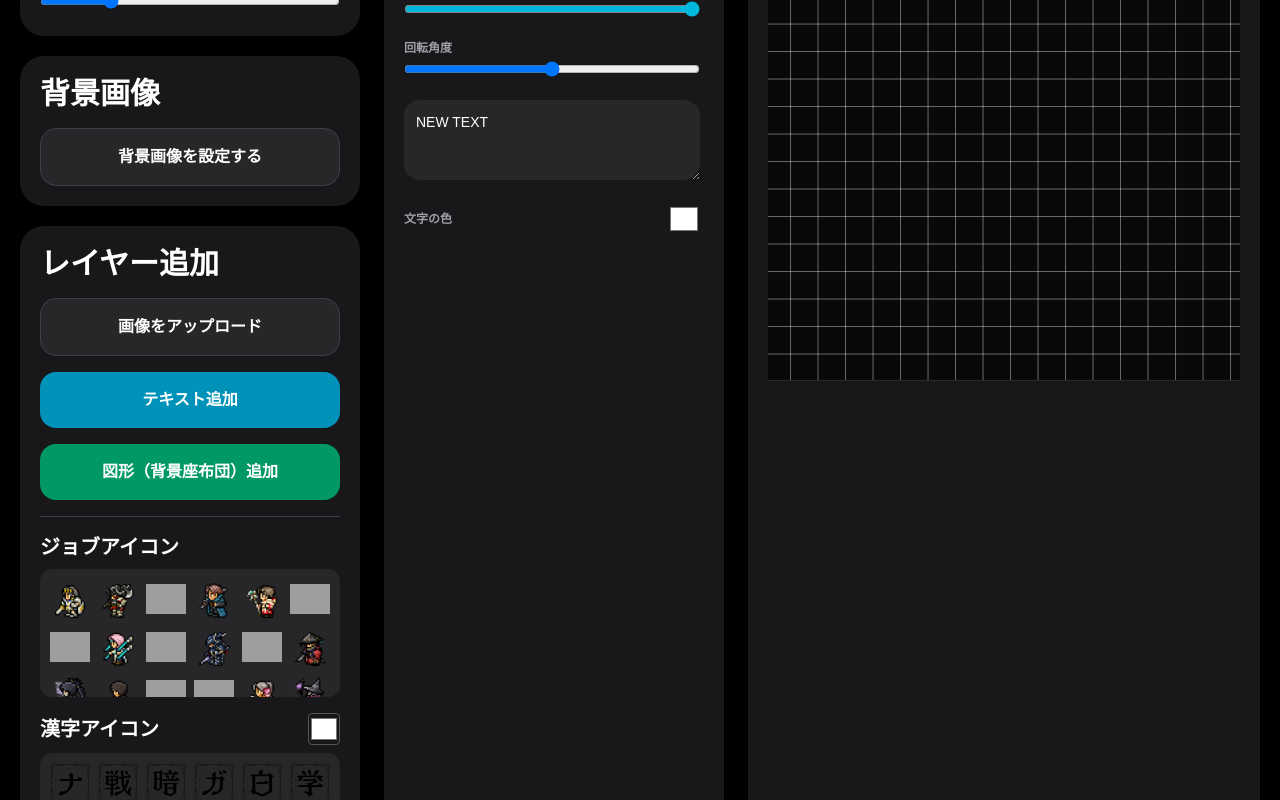
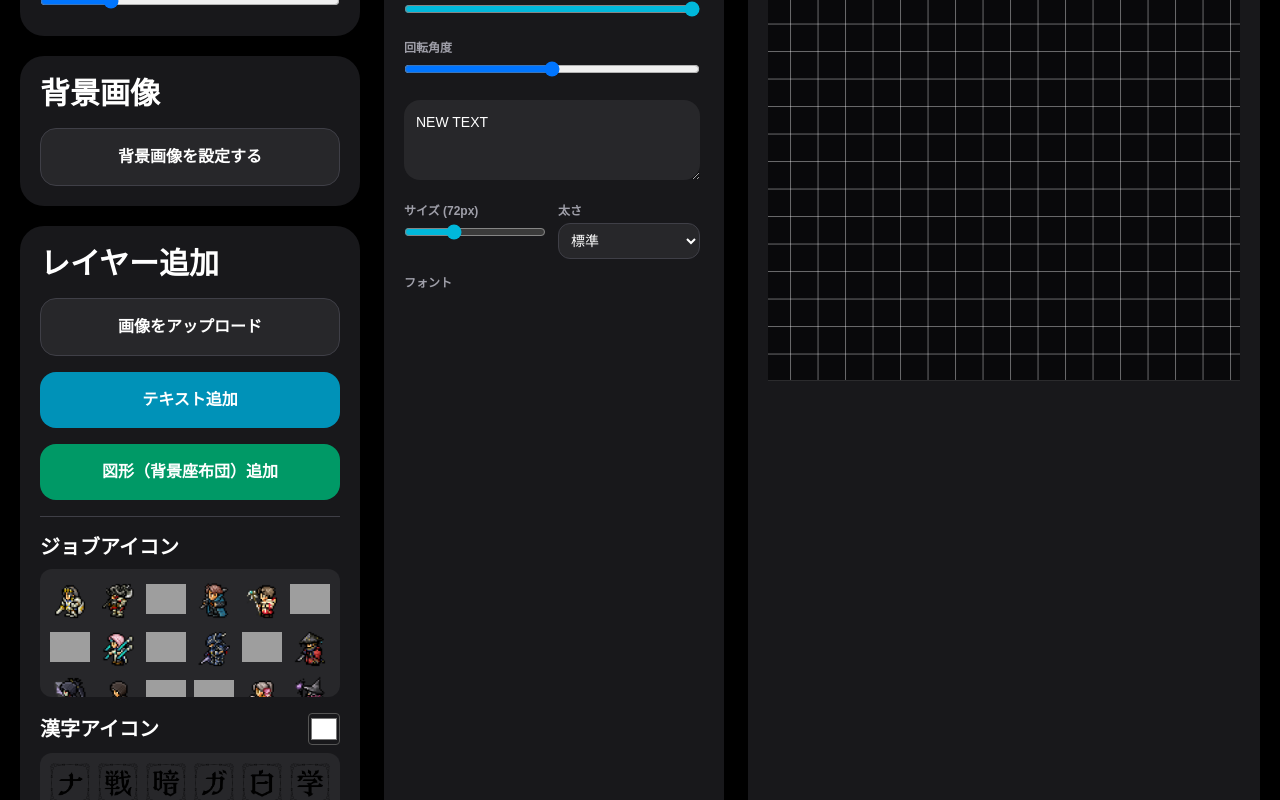
Before and after one commit to DahliaVi-s2/ff14-ui-generator, a Next.js app: page /card in a window 1280 px wide. Both pictures are taken after a click on the button "テキスト追加". Shown: the part 592-1392 px from the top of the page. Built offline with nearby package versions, Linux system fonts and the light colour scheme; grey boxes are pictures that could not be loaded; a web font is replaced by a local one.

Commit message:
fix issue

```diff
--- a/app/card/page.tsx
+++ b/app/card/page.tsx
@@ -36,6 +36,7 @@ interface LayerItem {
   glowEnabled?: boolean
   glowColor?: string
   fontSize?: number
+  fontWeight?: string
   isVertical?: boolean
   shapeColor?: string
   borderRadius?: number
@@ -49,6 +50,7 @@ interface LayerItem {
   locked: boolean
   zIndex: number
   isBackground?: boolean
+
 }
 
 const sizeTemplates = [
@@ -605,11 +607,12 @@ export default function CardEditorPage() {
 
             {/* EDIT */}
           {selectedLayer && (
-            <div className="border-t border-zinc-700 pt-4 space-y-4 max-h-[540px] overflow-auto pr-1">
+            <div className="border-t border-zinc-700 pt-4 space-y-4 max-h-[540px] overflow-auto pr-1" onMouseDown={(e) => e.stopPropagation()}>
               <h3 className="text-2xl font-black text-cyan-400">レイヤー編集</h3>
 
               {/* 座標とサイズ設定（全タイプ共通） */}
               <div className="grid grid-cols-2 gap-3 bg-zinc-950/40 p-3 rounded-2xl border border-zinc-800">
+                {/* (省略: 既存のX, Y, W, H入力欄) */}
                 <div>
                   <p className="mb-1 text-[11px] font-bold text-zinc-400">位置 (X)</p>
                   <input type="number" value={Math.round(selectedLayer.x)} onChange={(e) => updateLayer(selectedLayer.id, { x: Number(e.target.value) || 0 })} className="w-full bg-zinc-800 rounded-xl px-2.5 py-1.5 text-sm text-white font-bold border border-zinc-700" />
@@ -628,12 +631,22 @@ export default function CardEditorPage() {
                 </div>
               </div>
 
-              {/* 画像レイヤーの特殊設定 */}
-              {selectedLayer.type === 'image' && (
+              {/* 共通設定（不透明度・回転） */}
+              <div>
+                <p className="mb-1 text-xs font-bold text-zinc-400">不透明度</p>
+                <input type="range" min="0" max="1" step="0.01" value={selectedLayer.opacity} onChange={(e) => updateLayer(selectedLayer.id, { opacity: Number(e.target.value) })} className="w-full accent-cyan-500" />
+              </div>
+              <div>
+                <p className="mb-1 text-xs font-bold text-zinc-400">回転角度</p>
+                <input type="range" min="-180" max="180" value={selectedLayer.rotation} onChange={(e) => updateLayer(selectedLayer.id, { rotation: Number(e.target.value) })} className="w-full" />
+              </div>
+
+              {/* 図形・画像の設定 */}
+              {(selectedLayer.type === 'image' || selectedLayer.type === 'shape') && (
                 <div className="space-y-4 bg-zinc-950/40 p-4 rounded-2xl border border-zinc-800">
-                  <h3 className="font-bold text-lg border-b border-zinc-700 pb-2">画像設定</h3>
+                  <h3 className="font-bold text-lg border-b border-zinc-700 pb-2">{selectedLayer.type === 'image' ? '画像' : '図形'}設定</h3>
                   <div>
-                    <label className="block text-sm mb-1 text-zinc-400">アイコンの色</label>
+                    <label className="block text-sm mb-1 text-zinc-400">色・カラー</label>
                     <input
                       type="color"
                       value={selectedLayer.shapeColor || '#000000'}
@@ -651,28 +664,62 @@ export default function CardEditorPage() {
                 </div>
               )}
 
-              {/* 共通設定（不透明度・回転） */}
+              {/* テキスト用編集 */}
+              {selectedLayer.type === 'text' && (
+                <div
+                  className="space-y-4"
+                  onMouseDown={(e) => e.stopPropagation()}
+                >
+                  <textarea
+                    value={selectedLayer.text || ''}
+                    onChange={(e) => updateLayer(selectedLayer.id, { text: e.target.value })}
+                    className="w-full h-20 bg-zinc-800 rounded-2xl p-3 text-sm focus:outline-none"
+                  />
+
+                  {/* サイズ・太さ・フォント */}
+                  <div className="grid grid-cols-2 gap-3">
                     <div>
-                <p className="mb-1 text-xs font-bold text-zinc-400">不透明度</p>
-                <input type="range" min="0" max="1" step="0.01" value={selectedLayer.opacity} onChange={(e) => updateLayer(selectedLayer.id, { opacity: Number(e.target.value) })} className="w-full accent-cyan-500" />
+                      <p className="text-xs font-bold text-zinc-400 mb-1">サイズ ({selectedLayer.fontSize || 16}px)</p>
+                      <input type="range" min="8" max="200" value={selectedLayer.fontSize || 16} onChange={(e) => updateLayer(selectedLayer.id, { fontSize: Number(e.target.value) })} className="w-full accent-cyan-500" />
                     </div>
                     <div>
-                <p className="mb-1 text-xs font-bold text-zinc-400">回転角度</p>
-                <input type="range" min="-180" max="180" value={selectedLayer.rotation} onChange={(e) => updateLayer(selectedLayer.id, { rotation: Number(e.target.value) })} className="w-full" />
+                      <p className="text-xs font-bold text-zinc-400 mb-1">太さ</p>
+                      <select value={selectedLayer.fontWeight || '400'} onChange={(e) => updateLayer(selectedLayer.id, { fontWeight: e.target.value })} className="w-full bg-zinc-800 rounded-xl p-2 text-sm border border-zinc-700">
+                        <option value="400">標準</option>
+                        <option value="600">中太</option>
+                        <option value="700">太字</option>
+                        <option value="900">極太</option>
+                      </select>
+                    </div>
                   </div>
 
-              {/* テキスト用編集 */}
-              {selectedLayer.type === 'text' && (
-                <div className="space-y-4">
-                  <textarea value={selectedLayer.text || ''} onChange={(e) => updateLayer(selectedLayer.id, { text: e.target.value })} className="w-full h-20 bg-zinc-800 rounded-2xl p-3 text-sm focus:outline-none" />
+                  <div>
+                    <p className="text-xs font-bold text-zinc-400 mb-1">フォント</p>
+                    <select value={selectedLayer.fontFamily || ''} onChange={(e) => updateLayer(selectedLayer.id, { fontFamily: e.target.value })} className="w-full bg-zinc-800 rounded-xl p-2 text-sm border border-zinc-700">
+                      {fonts.map(font => <option key={font.value} value={font.value}>{font.name}</option>)}
+                    </select>
+                  </div>
+
+                  {/* カラー・発光 */}
+                  <div className="space-y-3 bg-zinc-950/40 p-3 rounded-2xl border border-zinc-800">
                     <div className="flex justify-between items-center text-xs font-bold text-zinc-400">
                       <span>文字の色</span>
                       <input type="color" value={selectedLayer.textColor || '#ffffff'} onChange={(e) => updateLayer(selectedLayer.id, { textColor: e.target.value })} className="w-8 h-8 rounded-lg cursor-pointer" />
+                    </div>
+                    <div className="flex justify-between items-center text-xs font-bold text-zinc-400">
+                      <span>枠線の色</span>
+                      <input type="color" value={selectedLayer.strokeColor || '#000000'} onChange={(e) => updateLayer(selectedLayer.id, { strokeColor: e.target.value })} className="w-8 h-8 rounded-lg cursor-pointer" />
+                    </div>
+                    <label className="flex justify-between items-center text-xs font-bold text-zinc-400 cursor-pointer">
+                      <span>テキスト発光</span>
+                      <input type="checkbox" checked={!!selectedLayer.glowEnabled} onChange={(e) => updateLayer(selectedLayer.id, { glowEnabled: e.target.checked })} className="w-5 h-5 accent-cyan-500" />
+                    </label>
                   </div>
                 </div>
               )}
             </div>
           )}
+
           </div>
 
         {/* CANVAS (PREVIEW) */}
```
Lines whose indentation alone changed are shown as unchanged.
